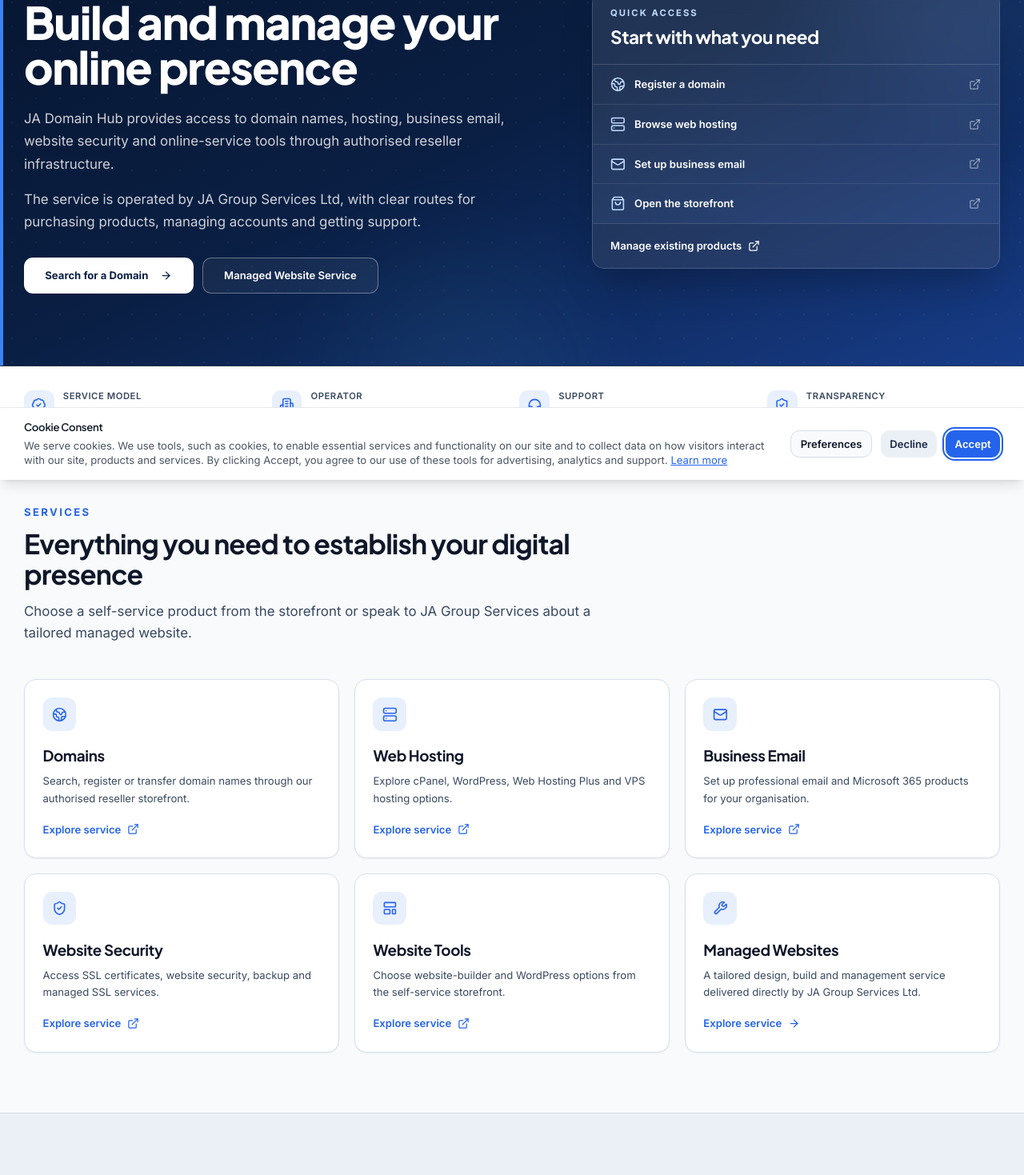
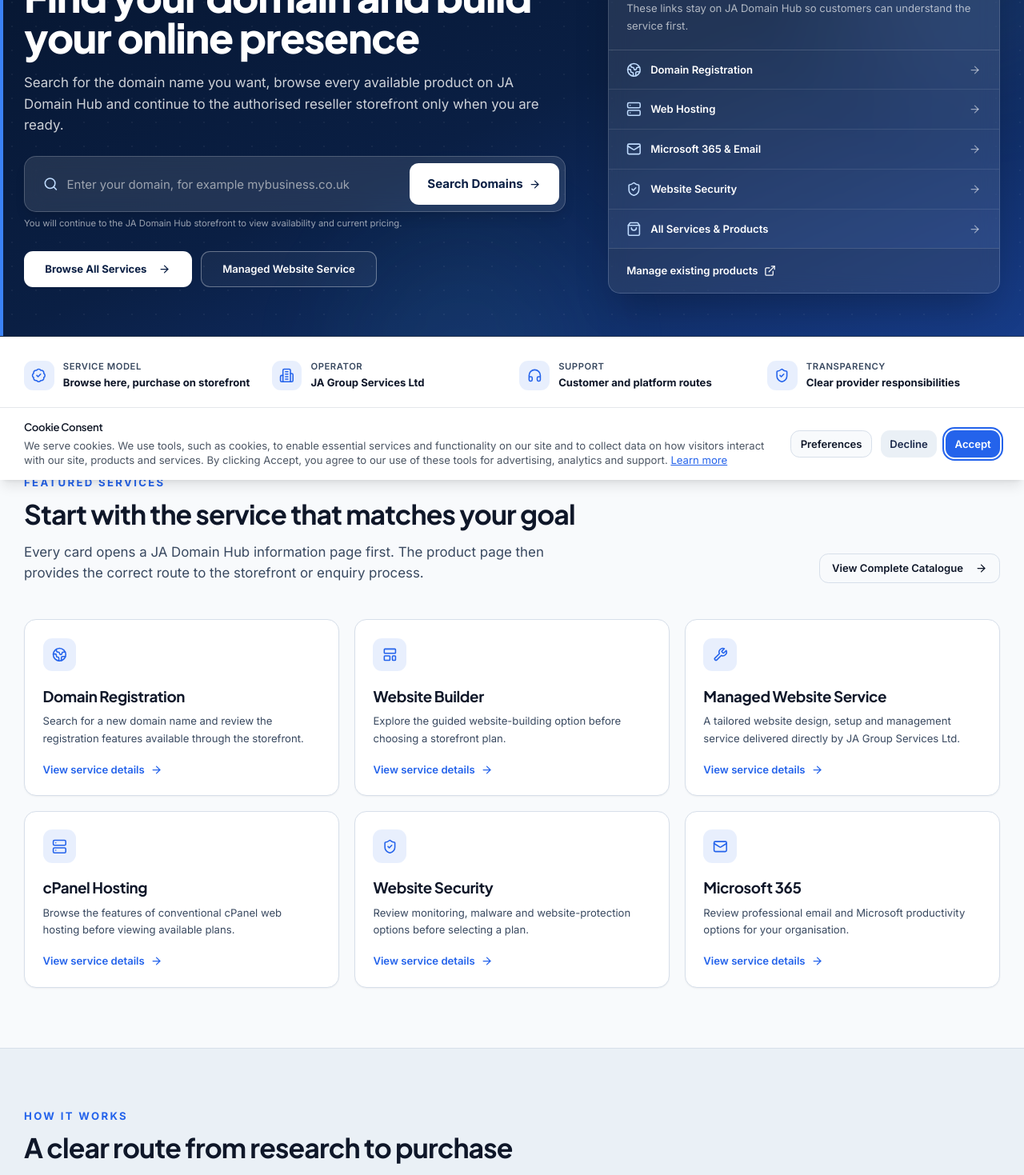
Before and after one commit to alfiemurray03/jadomainhub, a React (Vite) app: page / in a window 1280 px wide. Shown: the part 200-1669 px from the top of the page at 80% size. Built offline with nearby package versions, Linux system fonts and the light colour scheme; no server answers.

Commit message:
Add domain search and internal product browsing to homepage

```diff
--- a/src/pages/index.tsx
+++ b/src/pages/index.tsx
@@ -7,71 +7,21 @@
   ExternalLink,
   Globe2,
   Headphones,
-  LayoutTemplate,
   LockKeyhole,
   Mail,
   Network,
   Server,
   ShieldCheck,
   ShoppingBag,
-  Wrench,
 } from 'lucide-react';
 import { motion } from 'motion/react';
 
+import DomainSearch from '@/components/DomainSearch';
 import { Button } from '@/components/ui/button';
+import { products, STOREFRONT_URL } from '@/lib/product-catalogue';
 
 const site = 'https://jadomainhub.jagroupservices.co.uk';
-const store = 'https://store.jadomainhub.jagroupservices.co.uk';
-
-const services: Array<{
-  icon: LucideIcon;
-  title: string;
-  description: string;
-  href: string;
-  external?: boolean;
-}> = [
-  {
-    icon: Globe2,
-    title: 'Domains',
-    description: 'Search, register or transfer domain names through our authorised reseller storefront.',
-    href: `${store}/products/domain-registration`,
-    external: true,
-  },
-  {
-    icon: Server,
-    title: 'Web Hosting',
-    description: 'Explore cPanel, WordPress, Web Hosting Plus and VPS hosting options.',
-    href: `${store}/products/cpanel`,
-    external: true,
-  },
-  {
-    icon: Mail,
-    title: 'Business Email',
-    description: 'Set up professional email and Microsoft 365 products for your organisation.',
-    href: `${store}/products/microsoft-365`,
-    external: true,
-  },
-  {
-    icon: ShieldCheck,
-    title: 'Website Security',
-    description: 'Access SSL certificates, website security, backup and managed SSL services.',
-    href: `${store}/products/website-security`,
-    external: true,
-  },
-  {
-    icon: LayoutTemplate,
-    title: 'Website Tools',
-    description: 'Choose website-builder and WordPress options from the self-service storefront.',
-    href: `${store}/products/website-builder`,
-    external: true,
-  },
-  {
-    icon: Wrench,
-    title: 'Managed Websites',
-    description: 'A tailored design, build and management service delivered directly by JA Group Services Ltd.',
-    href: '/managed-websites',
-  },
-];
+const featuredProducts = products.filter((product) => product.featured);
 
 const benefits = [
   {
@@ -99,23 +49,23 @@
 const steps = [
   {
     number: '01',
-    title: 'Choose the service',
-    description: 'Browse the relevant domain, hosting, email, security or website category.',
+    title: 'Browse on JA Domain Hub',
+    description: 'Read about the relevant domain, hosting, email, security or website service on this website.',
   },
   {
     number: '02',
-    title: 'Continue to the storefront',
-    description: 'Self-service products open on the JA Domain Hub storefront for selection and purchase.',
+    title: 'Choose the right product',
+    description: 'Compare the purpose, features and service route before leaving for the storefront.',
   },
   {
     number: '03',
-    title: 'Manage your products',
-    description: 'Use the provider account area to manage products, renewals and technical settings.',
+    title: 'Continue to the storefront',
+    description: 'Use the product page button to view current plans, availability and pricing on the reseller platform.',
   },
   {
     number: '04',
-    title: 'Get the right support',
-    description: 'Contact JA Domain Hub or the platform support route depending on the help required.',
+    title: 'Manage and get support',
+    description: 'Use the provider account area and the appropriate JA Domain Hub or platform support route.',
   },
 ];
 
@@ -126,13 +76,13 @@
         <title>JA Domain Hub | Domains, Hosting, Email and Website Services</title>
         <meta
           name="description"
-          content="JA Domain Hub provides access to domain registration, hosting, business email, SSL and website services through authorised reseller infrastructure, operated by JA Group Services Ltd."
+          content="Search for a domain and browse domain registration, hosting, business email, SSL and website services through JA Domain Hub before continuing to the authorised reseller storefront."
         />
         <link rel="canonical" href={`${site}/`} />
         <meta property="og:title" content="JA Domain Hub | Domains, Hosting, Email and Website Services" />
         <meta
           property="og:description"
-          content="Domains, hosting, email, security and managed website services from JA Domain Hub, operated by JA Group Services Ltd."
+          content="Search domains and browse every JA Domain Hub product before continuing to the authorised reseller storefront."
         />
         <meta property="og:url" content={`${site}/`} />
         <meta property="og:type" content="website" />
@@ -140,7 +90,7 @@
       </Helmet>
 
       <div className="min-h-screen bg-background text-foreground">
-        <section className="relative overflow-hidden border-b border-white/10 bg-gradient-to-br from-[#06152E] via-[#0A1F44] to-[#173C88] py-14 sm:py-16 lg:py-24">
+        <section className="relative overflow-hidden border-b border-white/10 bg-gradient-to-br from-[#06152E] via-[#0A1F44] to-[#173C88] py-12 sm:py-14 lg:py-18">
           <div className="pointer-events-none absolute inset-0">
             <div className="absolute -right-28 -top-36 h-96 w-96 rounded-full bg-blue-400/10 blur-3xl" />
             <div className="absolute -bottom-44 left-1/3 h-80 w-80 rounded-full bg-cyan-300/5 blur-3xl" />
@@ -154,8 +104,8 @@
             />
           </div>
 
-          <div className="relative mx-auto max-w-7xl px-4 sm:px-6 lg:px-8">
-            <div className="grid items-center gap-10 lg:grid-cols-[1.12fr_0.88fr] lg:gap-16">
+          <div className="relative mx-auto max-w-[1440px] px-4 sm:px-6 lg:px-8">
+            <div className="grid items-center gap-10 lg:grid-cols-[1.16fr_0.84fr] lg:gap-14">
               <motion.div
                 initial={{ opacity: 0, y: 18 }}
                 animate={{ opacity: 1, y: 0 }}
@@ -165,23 +115,20 @@
                   Domains · Hosting · Email · Website Services
                 </div>
 
-                <h1 className="max-w-4xl text-4xl font-extrabold leading-tight tracking-tight text-white sm:text-5xl lg:text-6xl">
-                  Build and manage your online presence
+                <h1 className="max-w-4xl text-4xl font-extrabold leading-tight tracking-tight text-white sm:text-5xl lg:text-[3.4rem]">
+                  Find your domain and build your online presence
                 </h1>
 
-                <div className="mt-6 max-w-3xl space-y-4 text-base leading-relaxed text-white/80 sm:text-lg">
-                  <p>
-                    JA Domain Hub provides access to domain names, hosting, business email, website security and online-service tools through authorised reseller infrastructure.
-                  </p>
-                  <p>
-                    The service is operated by JA Group Services Ltd, with clear routes for purchasing products, managing accounts and getting support.
-                  </p>
-                </div>
+                <p className="mt-5 max-w-3xl text-base leading-relaxed text-white/80 sm:text-lg">
+                  Search for the domain name you want, browse every available product on JA Domain Hub and continue to the authorised reseller storefront only when you are ready.
+                </p>
 
-                <div className="mt-8 flex flex-col gap-3 sm:flex-row">
+                <DomainSearch appearance="dark" className="mt-7 max-w-4xl" />
+
+                <div className="mt-7 flex flex-col gap-3 sm:flex-row">
                   <Button asChild size="lg" className="min-h-12 bg-white px-7 font-bold text-[#0A1F44] hover:bg-blue-50">
-                    <a href={`${store}/products/domain-registration`} target="_blank" rel="noopener noreferrer">
-                      Search for a Domain
+                    <a href="/services">
+                      Browse All Services
                       <ArrowRight className="ml-2 h-4 w-4" />
                     </a>
                   </Button>
@@ -205,14 +152,16 @@
               >
                 <div className="border-b border-white/15 px-5 py-5 sm:px-6">
                   <p className="text-xs font-bold uppercase tracking-[0.18em] text-blue-200">Quick access</p>
-                  <h2 className="mt-2 text-2xl font-bold text-white">Start with what you need</h2>
+                  <h2 className="mt-2 text-2xl font-bold text-white">Browse before purchasing</h2>
+                  <p className="mt-2 text-sm leading-relaxed text-white/65">These links stay on JA Domain Hub so customers can understand the service first.</p>
                 </div>
 
                 <div className="divide-y divide-white/10">
-                  <QuickAccessRow icon={Globe2} label="Register a domain" href={`${store}/products/domain-registration`} />
-                  <QuickAccessRow icon={Server} label="Browse web hosting" href={`${store}/products/cpanel`} />
-                  <QuickAccessRow icon={Mail} label="Set up business email" href={`${store}/products/microsoft-365`} />
-                  <QuickAccessRow icon={ShoppingBag} label="Open the storefront" href={store} />
+                  <QuickAccessRow icon={Globe2} label="Domain Registration" href="/products/domain-registration" />
+                  <QuickAccessRow icon={Server} label="Web Hosting" href="/products/cpanel" />
+                  <QuickAccessRow icon={Mail} label="Microsoft 365 & Email" href="/products/microsoft-365" />
+                  <QuickAccessRow icon={ShieldCheck} label="Website Security" href="/products/website-security" />
+                  <QuickAccessRow icon={ShoppingBag} label="All Services & Products" href="/services" />
                 </div>
 
                 <div className="border-t border-white/15 bg-black/10 px-5 py-4 sm:px-6">
@@ -232,9 +181,9 @@
         </section>
 
         <section className="border-b border-border bg-card py-8">
-          <div className="mx-auto max-w-7xl px-4 sm:px-6 lg:px-8">
+          <div className="mx-auto max-w-[1440px] px-4 sm:px-6 lg:px-8">
             <div className="grid gap-5 sm:grid-cols-2 lg:grid-cols-4">
-              <CorporateFact icon={BadgeCheck} label="Service model" value="Authorised reseller platform" />
+              <CorporateFact icon={BadgeCheck} label="Service model" value="Browse here, purchase on storefront" />
               <CorporateFact icon={Building2} label="Operator" value="JA Group Services Ltd" />
               <CorporateFact icon={Headphones} label="Support" value="Customer and platform routes" />
               <CorporateFact icon={ShieldCheck} label="Transparency" value="Clear provider responsibilities" />
@@ -243,33 +192,41 @@
         </section>
 
         <section className="border-b border-border bg-background py-14 sm:py-16 lg:py-20">
-          <div className="mx-auto max-w-7xl px-4 sm:px-6 lg:px-8">
-            <SectionHeading
-              eyebrow="Services"
-              title="Everything you need to establish your digital presence"
-              description="Choose a self-service product from the storefront or speak to JA Group Services about a tailored managed website."
-            />
+          <div className="mx-auto max-w-[1440px] px-4 sm:px-6 lg:px-8">
+            <div className="mb-10 flex flex-col gap-5 sm:mb-12 lg:flex-row lg:items-end lg:justify-between">
+              <SectionHeading
+                eyebrow="Featured services"
+                title="Start with the service that matches your goal"
+                description="Every card opens a JA Domain Hub information page first. The product page then provides the correct route to the storefront or enquiry process."
+                className="mb-0"
+              />
+              <Button asChild variant="outline" className="shrink-0">
+                <a href="/services">
+                  View Complete Catalogue
+                  <ArrowRight className="ml-2 h-4 w-4" />
+                </a>
+              </Button>
+            </div>
 
             <div className="grid gap-5 sm:grid-cols-2 xl:grid-cols-3">
-              {services.map(({ icon: Icon, title, description, href, external }, index) => (
+              {featuredProducts.map(({ id, icon: Icon, title, description, localPath }, index) => (
                 <motion.a
-                  key={title}
-                  href={href}
-                  {...(external ? { target: '_blank', rel: 'noopener noreferrer' } : {})}
+                  key={id}
+                  href={localPath}
                   initial={{ opacity: 0, y: 16 }}
                   whileInView={{ opacity: 1, y: 0 }}
                   viewport={{ once: true }}
                   transition={{ duration: 0.4, delay: index * 0.04 }}
-                  className="group rounded-2xl border border-border bg-card p-6 text-card-foreground shadow-sm transition-all duration-200 hover:-translate-y-1 hover:border-primary/30 hover:shadow-lg"
+                  className="group flex h-full flex-col rounded-2xl border border-border bg-card p-6 text-card-foreground shadow-sm transition-all duration-200 hover:-translate-y-1 hover:border-primary/30 hover:shadow-lg"
                 >
                   <div className="flex h-11 w-11 items-center justify-center rounded-xl bg-primary/10">
                     <Icon className="h-5 w-5 text-primary" />
                   </div>
                   <h3 className="mt-5 text-xl font-bold text-card-foreground">{title}</h3>
-                  <p className="mt-2 text-sm leading-relaxed text-muted-foreground">{description}</p>
+                  <p className="mt-2 flex-1 text-sm leading-relaxed text-muted-foreground">{description}</p>
                   <span className="mt-5 inline-flex items-center gap-2 text-sm font-semibold text-primary">
-                    Explore service
-                    {external ? <ExternalLink className="h-4 w-4" /> : <ArrowRight className="h-4 w-4" />}
+                    View service details
+                    <ArrowRight className="h-4 w-4 transition-transform group-hover:translate-x-1" />
                   </span>
                 </motion.a>
               ))}
@@ -278,11 +235,11 @@
         </section>
 
         <section className="border-b border-border bg-secondary py-14 sm:py-16 lg:py-20">
-          <div className="mx-auto max-w-7xl px-4 sm:px-6 lg:px-8">
+          <div className="mx-auto max-w-[1440px] px-4 sm:px-6 lg:px-8">
             <SectionHeading
               eyebrow="How it works"
-              title="A simple route from selection to support"
-              description="The website explains the service, the storefront handles self-service purchases and the account area handles ongoing product management."
+              title="A clear route from research to purchase"
+              description="JA Domain Hub explains the service, the storefront provides live product selection and checkout, and the account area handles ongoing product management."
             />
 
             <div className="grid gap-5 md:grid-cols-2 xl:grid-cols-4">
@@ -308,7 +265,7 @@
         </section>
 
         <section className="border-b border-border bg-background py-14 sm:py-16 lg:py-20">
-          <div className="mx-auto grid max-w-7xl gap-10 px-4 sm:px-6 lg:grid-cols-[0.86fr_1.14fr] lg:items-center lg:px-8">
+          <div className="mx-auto grid max-w-[1440px] gap-10 px-4 sm:px-6 lg:grid-cols-[0.86fr_1.14fr] lg:items-center lg:px-8">
             <motion.div
               initial={{ opacity: 0, y: 14 }}
               whileInView={{ opacity: 1, y: 0 }}
@@ -360,29 +317,32 @@
               backgroundSize: '28px 28px',
             }}
           />
-          <div className="relative mx-auto max-w-7xl px-4 text-center sm:px-6 lg:px-8">
+          <div className="relative mx-auto max-w-[1440px] px-4 text-center sm:px-6 lg:px-8">
             <motion.div
               initial={{ opacity: 0, y: 16 }}
               whileInView={{ opacity: 1, y: 0 }}
               viewport={{ once: true }}
               transition={{ duration: 0.4 }}
             >
-              <p className="text-sm font-bold uppercase tracking-[0.18em] text-white/65">Get started</p>
+              <p className="text-sm font-bold uppercase tracking-[0.18em] text-white/65">Ready to continue?</p>
               <h2 className="mx-auto mt-3 max-w-3xl text-3xl font-bold text-white sm:text-4xl lg:text-5xl">
-                Choose a product or discuss a managed website
+                Browse the catalogue or open the storefront
               </h2>
               <p className="mx-auto mt-5 max-w-2xl text-base leading-relaxed text-white/75 sm:text-lg">
-                Use the storefront for self-service products or contact JA Group Services Ltd for a website quotation based on your requirements.
+                Review product information on JA Domain Hub first, or continue directly to the storefront when you already know what you need.
               </p>
               <div className="mt-8 flex flex-col justify-center gap-3 sm:flex-row">
                 <Button asChild size="lg" className="min-h-12 bg-white px-7 font-bold text-primary hover:bg-blue-50">
-                  <a href={store} target="_blank" rel="noopener noreferrer">
+                  <a href="/services">
+                    Browse All Services
+                    <ArrowRight className="ml-2 h-4 w-4" />
+                  </a>
+                </Button>
+                <Button asChild size="lg" variant="outline" className="min-h-12 border-white/35 bg-white/5 px-7 font-semibold text-white hover:bg-white/10 hover:text-white">
+                  <a href={STOREFRONT_URL} target="_blank" rel="noopener noreferrer">
                     Open the Storefront
                     <ExternalLink className="ml-2 h-4 w-4" />
                   </a>
-                </Button>
-                <Button asChild size="lg" variant="outline" className="min-h-12 border-white/35 bg-white/5 px-7 font-semibold text-white hover:bg-white/10 hover:text-white">
-                  <a href="/contact-us">Contact Us</a>
                 </Button>
               </div>
             </motion.div>
@@ -397,15 +357,13 @@
   return (
     <a
       href={href}
-      target="_blank"
-      rel="noopener noreferrer"
       className="flex items-center justify-between gap-4 px-5 py-4 text-white transition-colors hover:bg-white/10 sm:px-6"
     >
       <span className="flex items-center gap-3 text-sm font-semibold">
         <Icon className="h-5 w-5 text-blue-200" />
         {label}
       </span>
-      <ExternalLink className="h-4 w-4 text-white/50" />
+      <ArrowRight className="h-4 w-4 text-white/50" />
     </a>
   );
 }
@@ -424,14 +382,24 @@
   );
 }
 
-function SectionHeading({ eyebrow, title, description }: { eyebrow: string; title: string; description: string }) {
+function SectionHeading({
+  eyebrow,
+  title,
+  description,
+  className = 'mb-10 sm:mb-12',
+}: {
+  eyebrow: string;
+  title: string;
+  description: string;
+  className?: string;
+}) {
   return (
     <motion.div
       initial={{ opacity: 0, y: 14 }}
       whileInView={{ opacity: 1, y: 0 }}
       viewport={{ once: true }}
       transition={{ duration: 0.42 }}
-      className="mb-10 max-w-3xl sm:mb-12"
+      className={`max-w-3xl ${className}`}
     >
       <p className="text-sm font-bold uppercase tracking-[0.18em] text-primary">{eyebrow}</p>
       <h2 className="mt-3 text-3xl font-bold tracking-tight text-foreground sm:text-4xl">{title}</h2>
```
